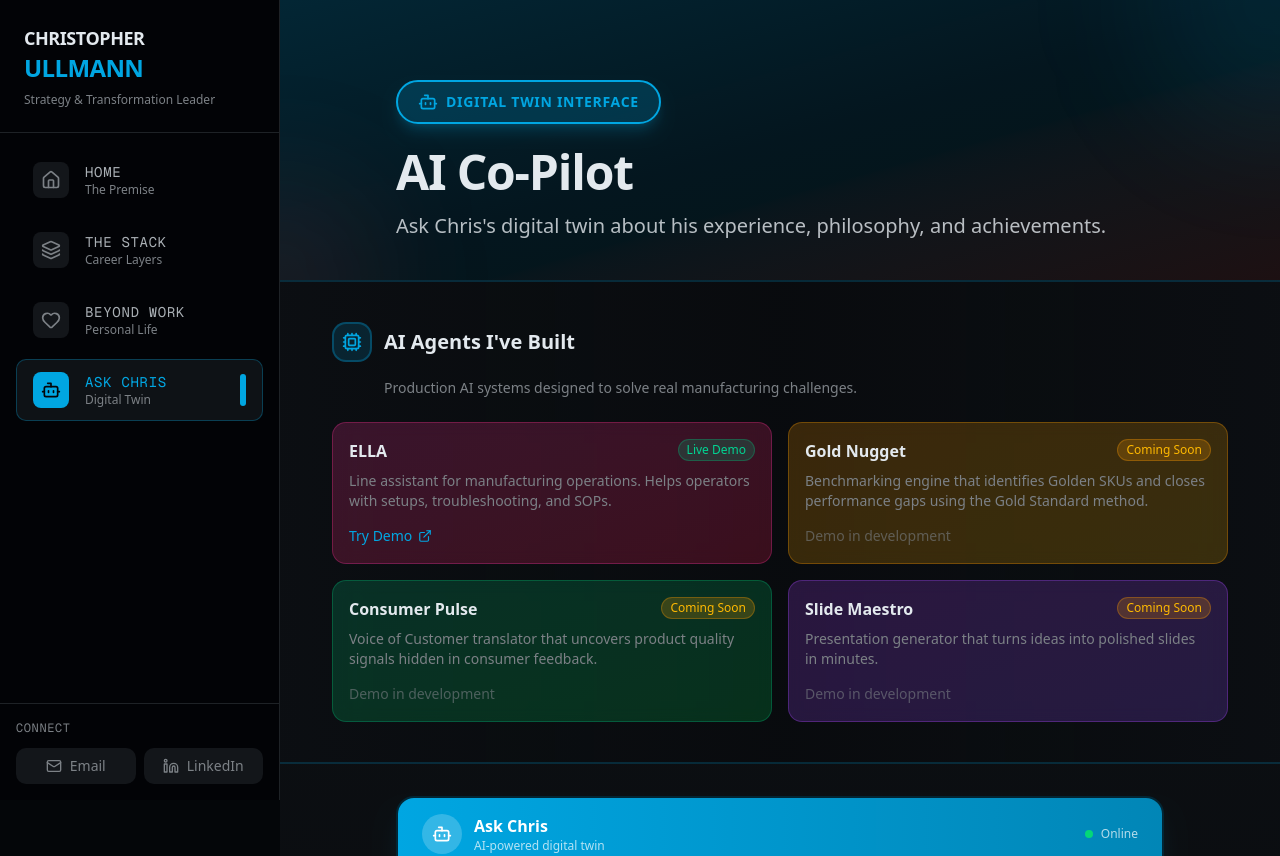
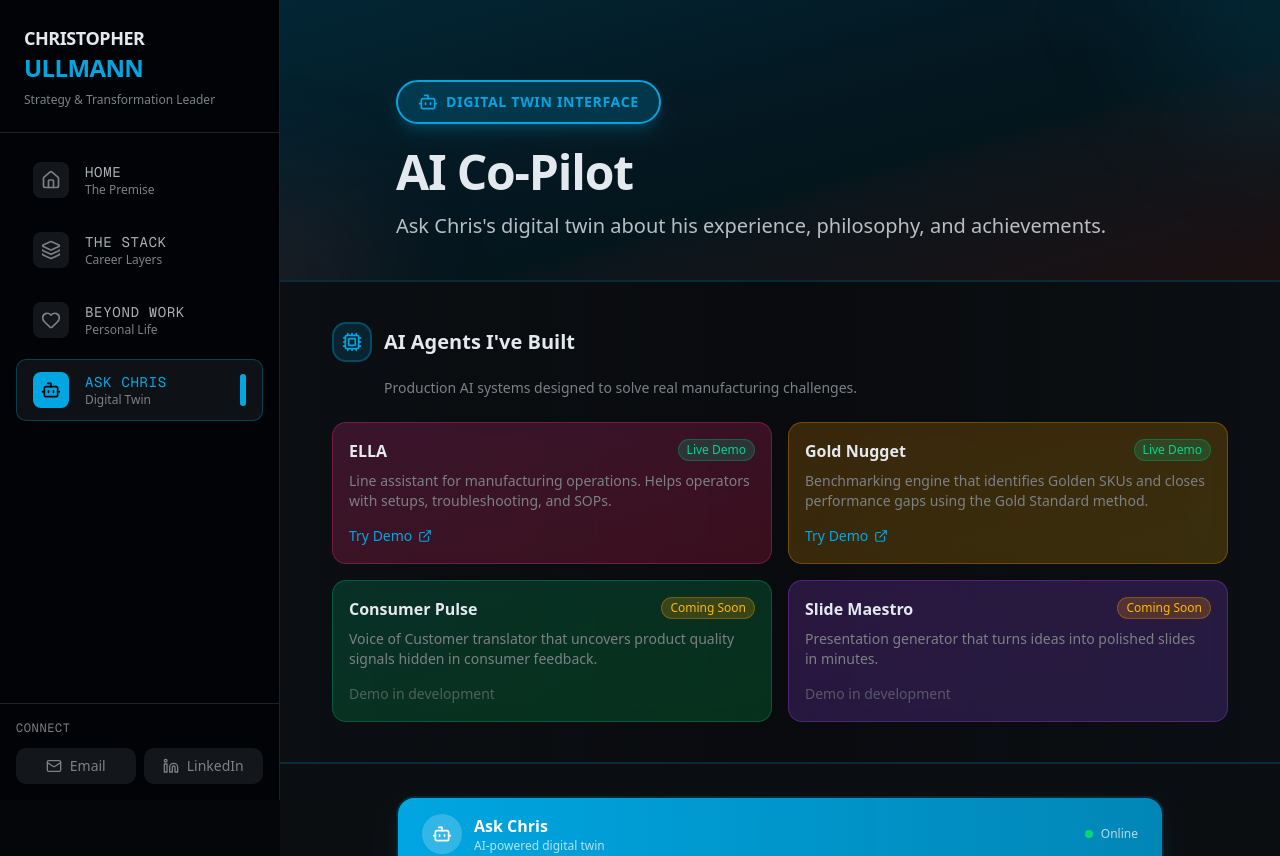
Before and after one commit to Cullmann1973/Chris-Ullmann-Walking-Deck, a Next.js app: page /ai-copilot in a window 1280 px wide. Shown: the top 856 px of the page. Built offline with nearby package versions, Linux system fonts and the light colour scheme.

Commit message:
Add Gold Nugget demo link to AI Agents section
- Changed Gold Nugget status from coming-soon to live
- Added demoUrl linking to cc-gold-standard.vercel.app

Co-Authored-By: Claude Opus 4.5 <noreply@anthropic.com>

```diff
--- a/src/app/ai-copilot/page.tsx
+++ b/src/app/ai-copilot/page.tsx
@@ -32,8 +32,8 @@ const agentDemos = [
     id: "gold-nugget",
     name: "Gold Nugget",
     description: "Benchmarking engine that identifies Golden SKUs and closes performance gaps using the Gold Standard method.",
-    status: "coming-soon" as const,
-    demoUrl: null,
+    status: "live" as const,
+    demoUrl: "https://cc-gold-standard.vercel.app",
     color: "from-amber-500/20 to-yellow-500/20",
     borderColor: "border-amber-500/30",
   },
```
